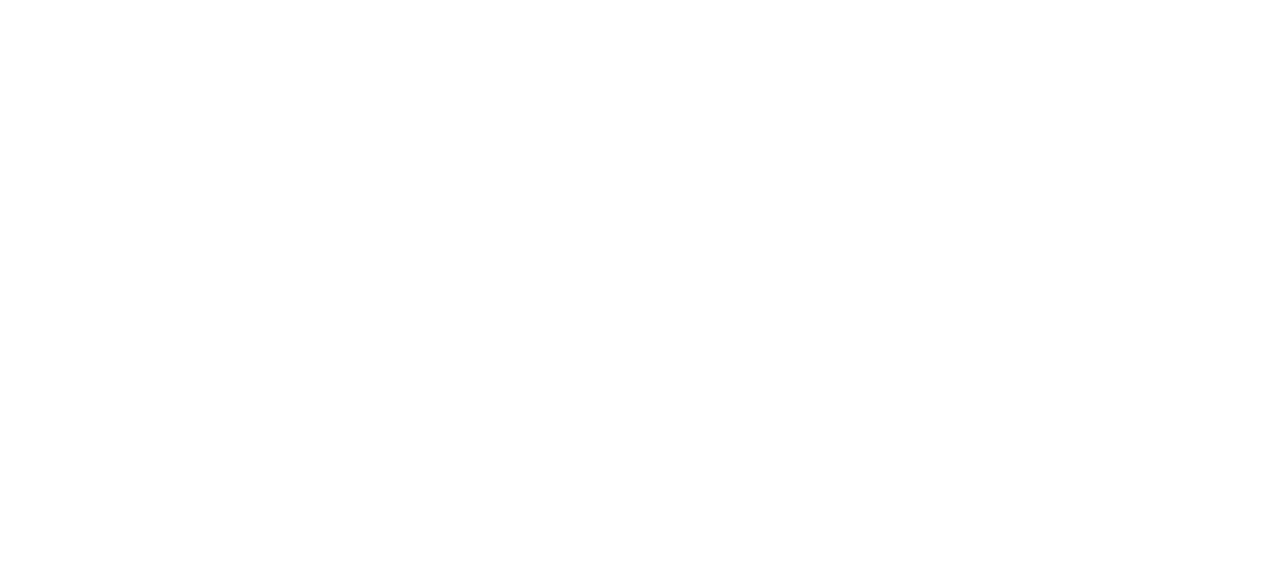
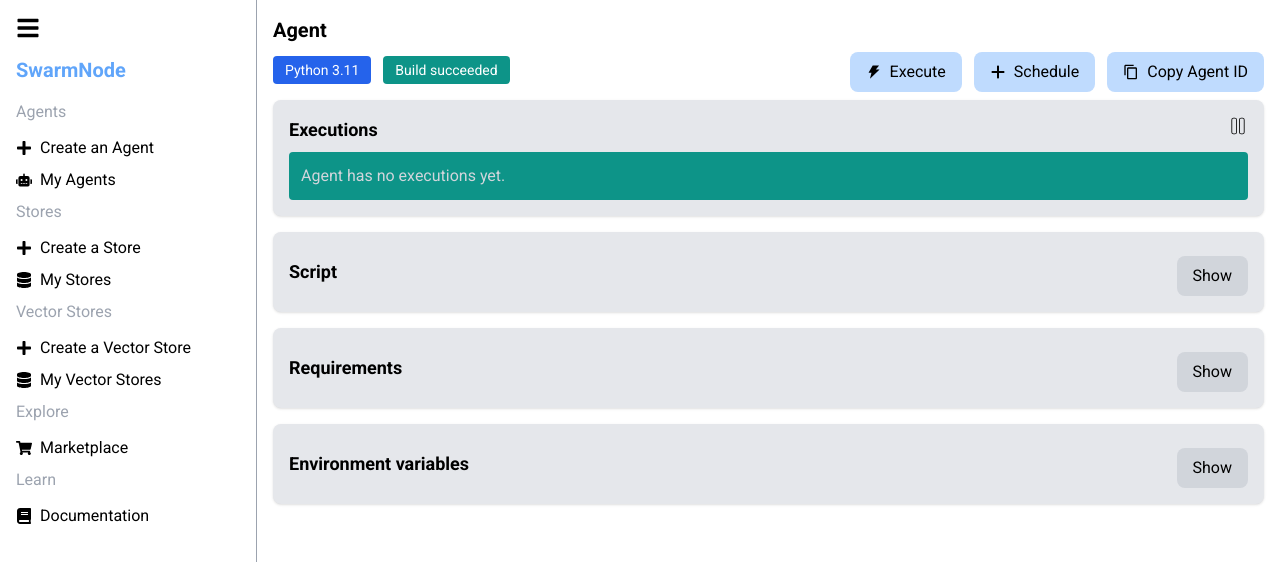
Before and after one commit to ashokumpqurilo/crypto-website, a React (Vite) app: page /market-place in a window 1280 px wide. Before the commit this address had no page. Shown: the top 562 px of the page. Built offline with nearby package versions, Linux system fonts and the light colour scheme.

Commit message:
routing change

```diff
--- a/src/App.jsx
+++ b/src/App.jsx
@@ -18,12 +18,13 @@
 import MyStore from './components/Marketplace/myStore'
 import VectorStore from './components/Marketplace/vectorStore'
 import MyVectorStore from './components/Marketplace/MyVectorStore'
-import AllMarketePlace from './components/Marketplace/allMarketPlace'
+import AllMarketePlace from './components/Marketplace/AllMarketePlace'
 import TemplateView from './components/Marketplace/templateView'
 import PythonPage from './Pages/PythonPage'
 import AgentExecutorCronJobs from './pages/AgentExecutorCronJobs'
 import Resources from './pages/Resources'
 import Header from './components/Layout/Header'
+import MarketPlace from './pages/marketPlace'
 
 function App() {
 
@@ -41,13 +42,10 @@
         <Route path='/list-all-agent-builder-jobs' element={<Listallagentbuilderjobs />} />
         <Route path="/getting-started" element={<GettingStarted />} />
         <Route path="/data-storage" element={<DataStorage />} />
-        <Route path="/marketplace" element={<CreateAgent />} />
-        <Route path="/agents" element={<Agents />} />
-        <Route path="/createStore" element={<CreateStore />} />
-        <Route path="/store" element={<MyStore />} />
-        <Route path="/createVectorStore" element={<VectorStore />} />
-        <Route path="/vectorstore" element={<MyVectorStore />} />
-        <Route path="/marketePlace" element={<AllMarketePlace />} />
+
+
+        <Route path="/market-place/*" element={<MarketPlace />} />
+
         <Route path="/template" element={<TemplateView />} />
         <Route path="/python-sdk/*" element={<PythonPage />} />
         <Route path="/resources/*" element={<Resources />} />
--- a/src/components/Marketplace/Marketplace-sidebar.jsx
+++ b/src/components/Marketplace/Marketplace-sidebar.jsx
@@ -14,44 +14,44 @@
       {!isCollapsed && <h1 className="text-xl font-bold text-blue-400">SwarmNode</h1>}
       <nav className="mt-4">
         <div className="mb-2">
-          <p className={`text-gray-400 ${isCollapsed ? 'hidden' : ''}`}>Agents</p>
-          <button className="flex items-center gap-2 text-black hover:text-blue-400" onClick={()=>navigate('/marketplace')}>
+          <p className={`text-gray-400 mb-3 ${isCollapsed ? 'hidden' : ''}`}>Agents</p>
+          <button className="flex items-center gap-2 text-black hover:text-blue-400" onClick={()=>navigate('/market-place/agents')}>
             <FaPlus /> {!isCollapsed && "Create an Agent"}
           </button>
-          <button className="flex items-center gap-2 text-black hover:text-blue-400 mt-2" onClick={()=>navigate('/agents')}>
+          <button className="flex items-center gap-2 text-black hover:text-blue-400 mt-2" onClick={()=>navigate('/market-place/')}>
             <FaRobot /> {!isCollapsed && "My Agents"}
           </button>
         </div>
 
         <div className="mb-2">
-          <p className={`text-gray-400 ${isCollapsed ? 'hidden' : ''}`}>Stores</p>
-          <button className="flex items-center gap-2 text-black hover:text-blue-400">
+          <p className={`text-gray-400 mb-3 ${isCollapsed ? 'hidden' : ''}`}>Stores</p>
+          <button className="flex items-center gap-2 text-black hover:text-blue-400" onClick={()=>navigate('/market-place/create-store')} >
             <FaPlus /> {!isCollapsed && "Create a Store"}
           </button>
-          <button className="flex items-center gap-2 text-black hover:text-blue-400 mt-2">
+          <button className="flex items-center gap-2 text-black hover:text-blue-400 mt-2" onClick={()=>navigate('/market-place/store')}>
             <FaDatabase /> {!isCollapsed && "My Stores"}
           </button>
         </div>
 
         <div className="mb-2">
-          <p className={`text-gray-400 ${isCollapsed ? 'hidden' : ''}`}>Vector Stores</p>
-          <button className="flex items-center gap-2 text-black hover:text-blue-400">
+          <p className={`text-gray-400 mb-3 ${isCollapsed ? 'hidden' : ''}`}>Vector Stores</p>
+          <button className="flex items-center gap-2 text-black hover:text-blue-400" onClick={()=>navigate('/market-place/create-vector-store/')}>
             <FaPlus /> {!isCollapsed && "Create a Vector Store"}
           </button>
-          <button className="flex items-center gap-2 text-black hover:text-blue-400 mt-2">
+          <button className="flex items-center gap-2 text-black hover:text-blue-400 mt-2" onClick={()=>navigate('/vectorstore')}>
             <FaDatabase /> {!isCollapsed && "My Vector Stores"}
           </button>
         </div>
 
         <div className="mb-2">
-          <p className={`text-gray-400 ${isCollapsed ? 'hidden' : ''}`}>Explore</p>
-          <button className="flex items-center gap-2 text-black hover:text-blue-400">
+          <p className={`text-gray-400 mb-3 ${isCollapsed ? 'hidden' : ''}`}>Explore</p>
+          <button className="flex items-center gap-2 text-black hover:text-blue-400" onClick={()=>navigate('/marketePlace')}>
             <FaShoppingCart /> {!isCollapsed && "Marketplace"}
           </button>
         </div>
 
         <div>
-          <p className={`text-gray-400 ${isCollapsed ? 'hidden' : ''}`}>Learn</p>
+          <p className={`text-gray-400 mb-3 ${isCollapsed ? 'hidden' : ''}`}>Learn</p>
           <button
             onClick={() => setIsDocsOpen(!isDocsOpen)}
             className="flex items-center gap-2 text-black hover:text-blue-400"
--- a/src/components/Marketplace/MyVectorStore.jsx
+++ b/src/components/Marketplace/MyVectorStore.jsx
@@ -11,28 +11,36 @@
     const navigate = useNavigate()
   return (
     <MarketplaceSidebarCommon>
-    <div className="p-4 bg-gray-100  h-screen flex  justify-center">
-      <div className="w-full bg-gray-200 rounded-lg shadow-lg p-4">
+    <div className="p-4 bg-gray-100 min-h-screen flex justify-center">
+      <div className="w-full max-w-10xl bg-white rounded-lg shadow-lg p-4">
         <div className="flex justify-between items-center mb-4">
-          <h2 className="text-lg font-semibold text-black">Vector Stores</h2>
-          <button className="bg-blue-500 hover:bg-blue-600 text-white px-4 py-2 rounded" onClick={()=>navigate("/createVectorStore")}>Create</button>
+          <h2 className="text-xl font-bold text-gray-800">Stores</h2>
+          <button
+            className="bg-blue-500 hover:bg-blue-600 text-white px-4 py-2 rounded-lg shadow"
+            onClick={() => navigate("/createStore")}
+          >
+            Create
+          </button>
         </div>
         <div className="overflow-x-auto">
-          <table className="w-full text-left text-black">
+          <table className="w-full text-left border-collapse rounded-lg overflow-hidden">
             <thead>
-              <tr className="border-b border-gray-700">
-                <th className="p-2">Name</th>
-                <th className="p-2">Created</th>
-                <th className="p-2">Action</th>
+              <tr className="bg-gray-200">
+                <th className="p-3">Name</th>
+                <th className="p-3">Created</th>
+                <th className="p-3">Action</th>
               </tr>
             </thead>
             <tbody>
               {stores.map((store, index) => (
-                <tr key={index} className="border-b border-gray-700">
-                  <td className="p-2 text-blue-400 cursor-pointer">{store.name}</td>
-                  <td className="p-2">{store.created}</td>
-                  <td className="p-2">
-                    <button className="bg-red-300 hover:bg-red-600 text-black px-3 py-1 rounded">
+                <tr
+                  key={index}
+                  className="border-b border-gray-300 odd:bg-gray-100 hover:bg-gray-200"
+                >
+                  <td className="p-3 text-blue-600 font-medium cursor-pointer">{store.name}</td>
+                  <td className="p-3 text-gray-700">{store.created}</td>
+                  <td className="p-3">
+                    <button className="bg-red-500 hover:bg-red-700 text-white px-3 py-1 rounded-lg shadow">
                       Delete
                     </button>
                   </td>
@@ -42,12 +50,12 @@
           </table>
         </div>
         <div className="flex justify-center mt-4 gap-4">
-          <button className="border bg-gray-100 text-black px-3 py-1 rounded-lg">&lt;</button>
-          <button className="border bg-gray-100 text-black px-3 py-1 rounded-lg">&gt;</button>
+          <button className="border bg-gray-200 hover:bg-gray-300 text-black px-3 py-1 rounded-lg">&lt;</button>
+          <button className="border bg-gray-200 hover:bg-gray-300 text-black px-3 py-1 rounded-lg">&gt;</button>
         </div>
       </div>
     </div>
-    </MarketplaceSidebarCommon>
+  </MarketplaceSidebarCommon>
 
   );
 };
--- a/src/components/Marketplace/agents.jsx
+++ b/src/components/Marketplace/agents.jsx
@@ -112,7 +112,7 @@
                 </div>
               </div>
               {showScript && (
-                <div className="bg-gray-700 p-3 rounded mt-2 text-gray-400">
+                <div className="bg-gray-200 p-3 rounded mt-2 text-gray-400">
                   <div className="relative">
                     <textarea
                       className="w-full h-40 p-3 pl-10 rounded font-mono"
@@ -139,14 +139,14 @@
                 <div>
                   <button
                     onClick={() => setShowRequirements(!showRequirements)}
-                    className="mt-2 px-4 py-2 bg-blue-600 rounded-lg"
+                    className="mt-2 px-4 py-2 bg-gray-300 rounded-lg"
                   >
                     {showRequirements ? "Hide" : "Show"}
                   </button>
                 </div>
               </div>
               {showRequirements && (
-                <div className="bg-gray-700 p-3 rounded mt-2 text-gray-400">
+                <div className="bg-gray-200 p-3 rounded mt-2 text-gray-400">
                   <div className="relative">
                     <textarea
                       className="w-full h-40 p-3 pl-10 rounded font-mono"
@@ -173,14 +173,14 @@
                 <div>
                   <button
                     onClick={() => setShowEnvVars(!showEnvVars)}
-                    className="mt-2 px-4 py-2 bg-blue-600 rounded-lg"
+                    className="mt-2 px-4 py-2 bg-gray-300 rounded-lg"
                   >
                     {showEnvVars ? "Hide" : "Show"}
                   </button>
                 </div>
               </div>{" "}
               {showEnvVars && (
-                <div className="bg-gray-700 p-3 rounded mt-2 text-gray-400">
+                <div className="bg-gray-200 p-3 rounded mt-2 text-gray-400">
                   <div className="relative">
                     <textarea
                       className="w-full h-40 p-3 pl-10 rounded font-mono"
--- a/src/components/Marketplace/myStore.jsx
+++ b/src/components/Marketplace/myStore.jsx
@@ -8,31 +8,40 @@
 ];
 
 const MyStore = () => {
-    const navigate = useNavigate()
+  const navigate = useNavigate();
+
   return (
     <MarketplaceSidebarCommon>
-    <div className="p-4 bg-gray-100  h-screen flex  justify-center">
-      <div className="w-full bg-gray-200 rounded-lg shadow-lg p-4">
+      <div className="p-4 bg-gray-100 min-h-screen flex justify-center">
+        <div className="w-full max-w-10xl bg-white rounded-lg shadow-lg p-4">
           <div className="flex justify-between items-center mb-4">
-          <h2 className="text-lg font-semibold text-black">Stores</h2>
-          <button className="bg-blue-500 hover:bg-blue-600 text-white px-4 py-2 rounded" onClick={()=>navigate("/createStore")}>Create</button>
+            <h2 className="text-xl font-bold text-gray-800">Stores</h2>
+            <button
+              className="bg-blue-500 hover:bg-blue-600 text-white px-4 py-2 rounded-lg shadow"
+              onClick={() => navigate("/createStore")}
+            >
+              Create
+            </button>
           </div>
           <div className="overflow-x-auto">
-          <table className="w-full text-left text-black">
+            <table className="w-full text-left border-collapse rounded-lg overflow-hidden">
               <thead>
-              <tr className="border-b border-gray-700">
-                <th className="p-2">Name</th>
-                <th className="p-2">Created</th>
-                <th className="p-2">Action</th>
+                <tr className="bg-gray-200">
+                  <th className="p-3">Name</th>
+                  <th className="p-3">Created</th>
+                  <th className="p-3">Action</th>
                 </tr>
               </thead>
               <tbody>
                 {stores.map((store, index) => (
-                <tr key={index} className="border-b border-gray-700">
-                  <td className="p-2 text-blue-400 cursor-pointer">{store.name}</td>
-                  <td className="p-2">{store.created}</td>
-                  <td className="p-2">
-                    <button className="bg-red-300 hover:bg-red-600 text-black px-3 py-1 rounded">
+                  <tr
+                    key={index}
+                    className="border-b border-gray-300 odd:bg-gray-100 hover:bg-gray-200"
+                  >
+                    <td className="p-3 text-blue-600 font-medium cursor-pointer">{store.name}</td>
+                    <td className="p-3 text-gray-700">{store.created}</td>
+                    <td className="p-3">
+                      <button className="bg-red-500 hover:bg-red-700 text-white px-3 py-1 rounded-lg shadow">
                         Delete
                       </button>
                     </td>
@@ -42,13 +51,12 @@
             </table>
           </div>
           <div className="flex justify-center mt-4 gap-4">
-          <button className="border bg-gray-100 text-black px-3 py-1 rounded-lg">&lt;</button>
-          <button className="border bg-gray-100 text-black px-3 py-1 rounded-lg">&gt;</button>
+            <button className="border bg-gray-200 hover:bg-gray-300 text-black px-3 py-1 rounded-lg">&lt;</button>
+            <button className="border bg-gray-200 hover:bg-gray-300 text-black px-3 py-1 rounded-lg">&gt;</button>
           </div>
         </div>
       </div>
     </MarketplaceSidebarCommon>
-
   );
 };
 
--- /dev/null
+++ b/src/pages/MarketPlace.jsx
@@ -0,0 +1,26 @@
+import React from 'react'
+import { useLocation } from 'react-router-dom';
+import CreateAgent from '../components/Marketplace/CreataAgent';
+import AllMarketePlace from '../components/Marketplace/AllMarketePlace';
+import MyVectorStore from '../components/Marketplace/MyVectorStore';
+import VectorStore from '../components/Marketplace/vectorStore';
+import CreateStore from '../components/Marketplace/createStore';
+import Agents from '../components/Marketplace/agents';
+
+const MarketPlace = () => {
+    const location = useLocation();
+  const path = location.pathname;
+
+  return (
+<div>
+        {(path === '/market-place' || path === '/market-place/') && <Agents />}
+        {(path === '/market-place/create-store' || path === '/market-place/create-store/') && <CreateStore />}
+        {(path === '/market-place/create-vector-store' || path === '/market-place/create-vector-store/') && <VectorStore />}
+        {(path === '/market-place/vector-store' || path === '/market-place/vector-store/') && <MyVectorStore />}
+        {(path === '/market-place/market-place' || path === '/market-place/market-place/') && <AllMarketePlace />}
+
+    </div>
+  )
+}
+
+export default MarketPlace
```
Also changed, not shown: src/components/Marketplace/AllMarketePlace.jsx (renamed from src/components/Marketplace/allMarketPlace.jsx, +11 -11 lines), src/components/getStart/DataStorage/Intro.jsx (+5 -3 lines). Lines whose indentation alone changed are shown as unchanged.
